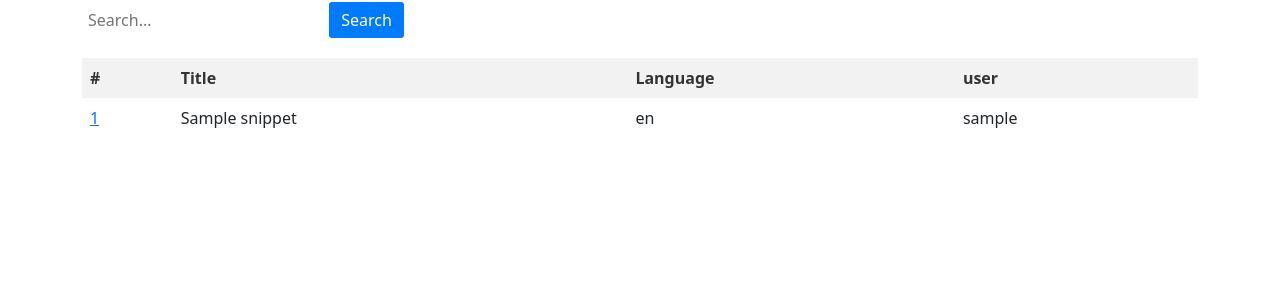
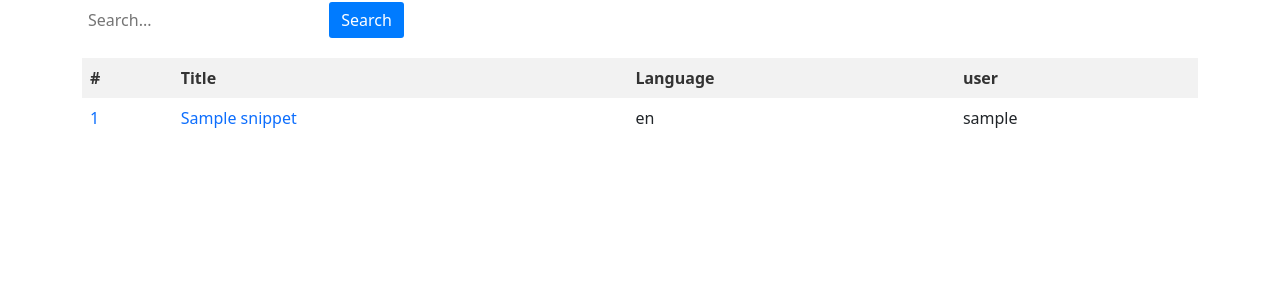
Before and after one commit to TheRealSlimTony/Django_auth_crud, a Django app: page /snippets/ in a window 1280 px wide. Shown: the part 158-458 px from the top of the page. Run offline with Django 3.2, Linux system fonts and the light colour scheme; tables that the repository leaves empty hold one stand-in row (values such as "Sample post").

Commit message:
snippets format display fixed

```diff
--- a/tasks/templates/snippets.html
+++ b/tasks/templates/snippets.html
@@ -72,8 +72,8 @@
         <tbody>
             {% for task in tasks %}
             <tr>
-                <td> <a href="{% url 'snippet_detail' task.id %}">{{task.id}}</a></td>
-                <td>{{task.title}}</td>
+                <td><a href="{% url 'snippet_detail' task.id %}" style="text-decoration: none;">{{task.id}}</a></td>
+                <td><a href="{% url 'snippet_detail' task.id %}" style="text-decoration: none;">{{task.title}}</a></td>
                 <td>{{task.language}}</td>
                 <td>{{task.user.username}}</td>
             </tr>
```
Also changed, not shown: tasks/templates/snippet_detail.html (+8 -9 lines).
